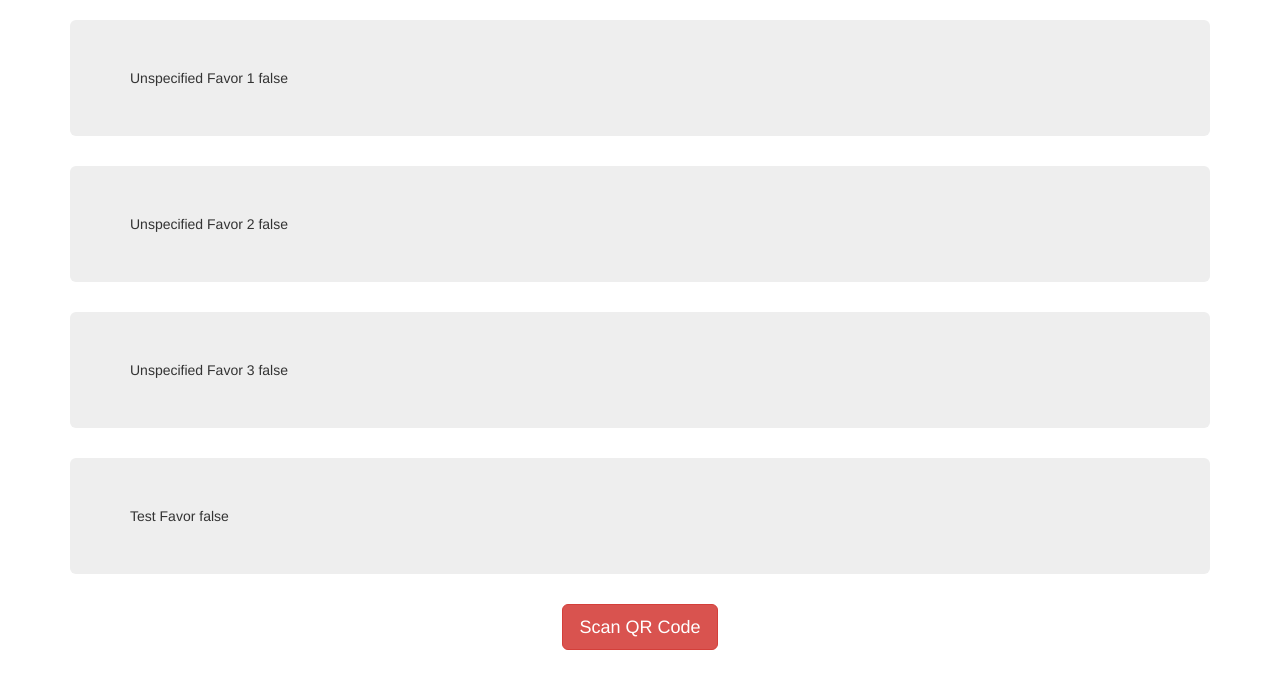
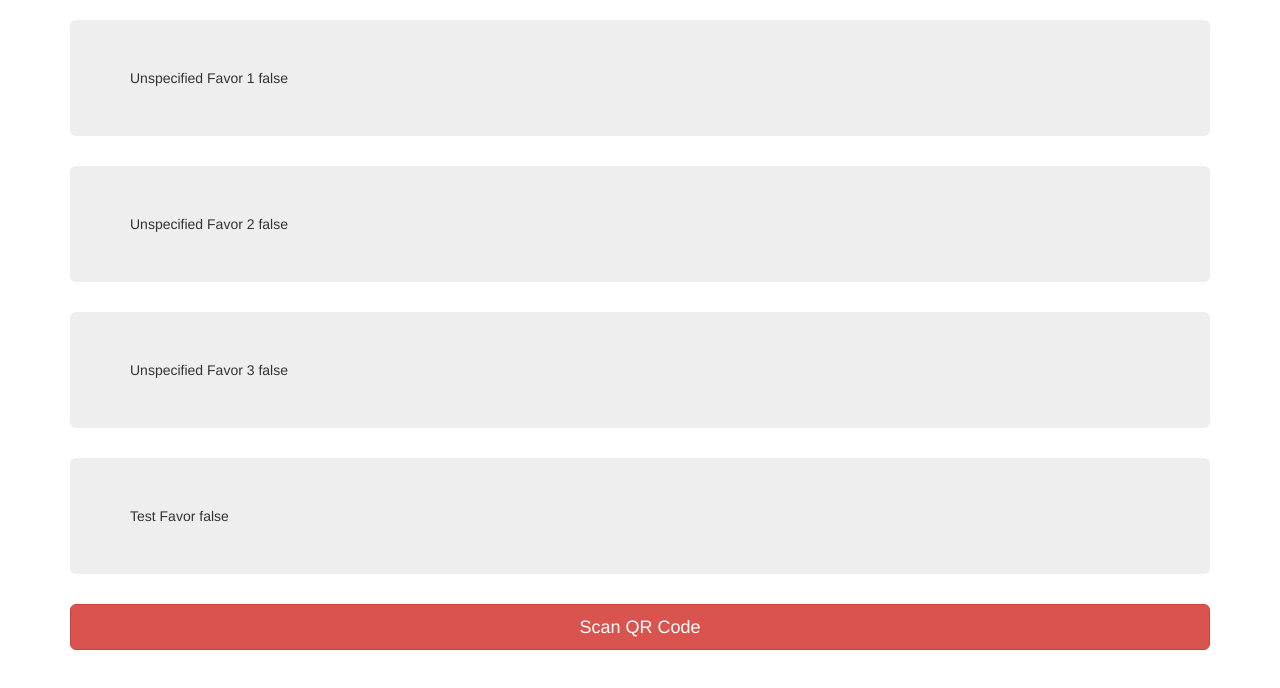
Before and after one commit to Shikaga/UnspecifiedFavorCards, a plain HTML site: page index.html in a window 1280 px wide. Drawn offline with nearby package versions, Linux system fonts and the light colour scheme.

Commit message:
Improved layout

```diff
--- a/css/main.css
+++ b/css/main.css
@@ -20,3 +20,7 @@ a.testbar:link,a.testbar:visited,a.testbar:hover,a.testbar:active
 {
 	color:#528CE0;
 }
+
+#scan {
+	width: 100%;
+}
--- a/index.html
+++ b/index.html
@@ -1,6 +1,10 @@
 <html>
 <head>
-	<title>New Project</title>
+	<title>Unspecified Favor Validator</title>
+
+	<meta content='width=device-width, initial-scale=1.0, maximum-scale=1.0, user-scalable=0' name='viewport' />
+	<meta name="viewport" content="width=device-width" />
+
 	<link rel="stylesheet" href="css/main.css">
 	<link rel="stylesheet" href="//netdna.bootstrapcdn.com/bootstrap/3.1.0/css/bootstrap.min.css">
 
--- a/js/UIHandler.js
+++ b/js/UIHandler.js
@@ -18,8 +18,6 @@ function UIHandler() {
 }
 
 UIHandler.prototype.bindToDom = function() {
-//    ko.applyBindingsToNode(document.getElementById('hashRead'), null, this);
-//    ko.applyBindingsToNode(document.getElementById('result'), null, this);
     ko.applyBindingsToNode(document.getElementById('cameraView'), null, this);
     ko.applyBindingsToNode(document.getElementById('favorView'), null, this);
     ko.applyBindingsToNode(document.getElementById('scan'), null, this);
```
